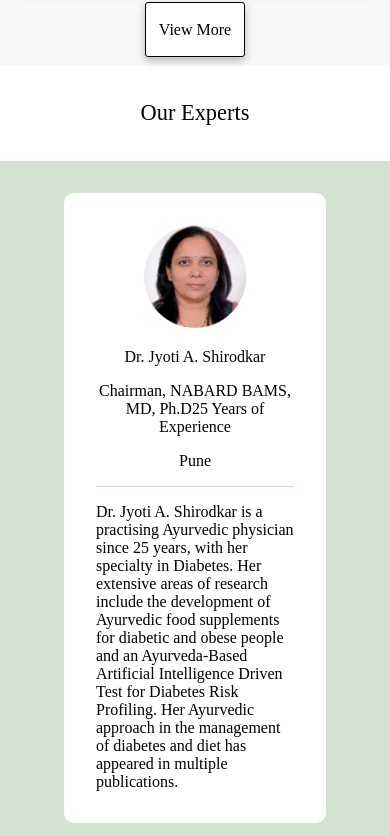
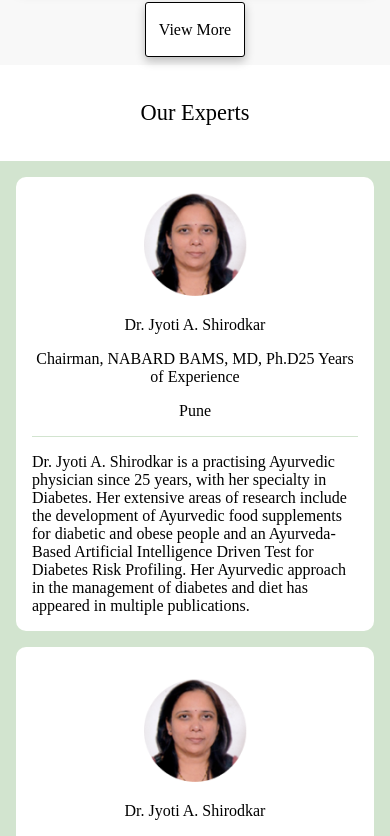
Before and after one commit to jafar99/Ayuvi, a React (Vite) app: page / in a window 390 px wide. Shown: the part 4571-5407 px from the top of the page. Built offline with nearby package versions, Linux system fonts and the light colour scheme.

Commit message:
small changes

```diff
--- a/src/style/Experts.css
+++ b/src/style/Experts.css
@@ -96,6 +96,7 @@
   .Expert-content {
     flex-direction: column;
     gap: 1rem;
+    padding: 1rem;
   }
 
   .content-left-top {
@@ -123,4 +124,8 @@
     flex-direction: column;
     margin-bottom: 1rem;
   }
+
+  .content-left {
+    padding: 1rem;
+  }
 }
```
